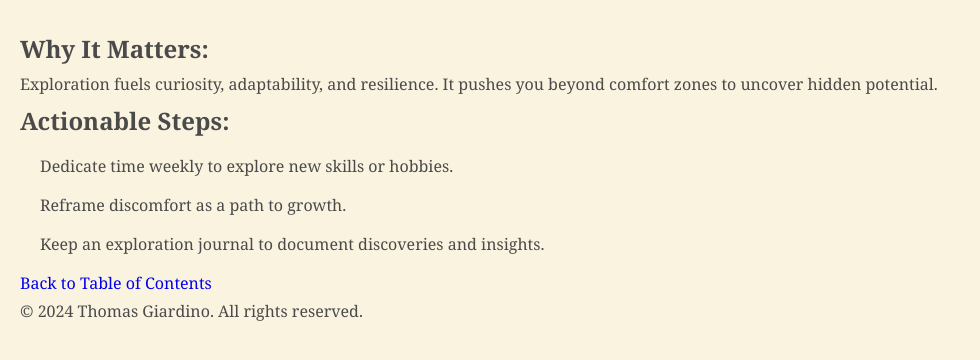
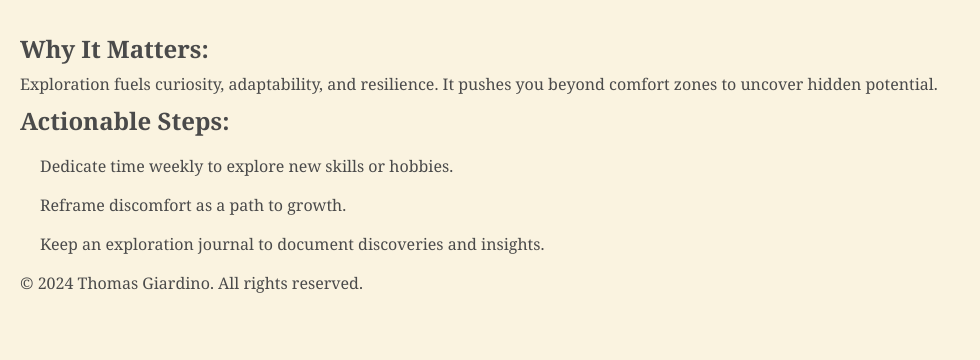
Before and after one commit to DollarAlchemy/Blog1, a plain HTML site: page topics/embrace-exploration.html in a window 1280 px wide. Shown: the part 154-514 px from the top of the page, without its empty margins (0-980 px from the left). Drawn offline with Linux system fonts and the light colour scheme.

Commit message:
Update embrace-exploration.html

```diff
--- a/topics/embrace-exploration.html
+++ b/topics/embrace-exploration.html
@@ -25,7 +25,6 @@
             </ul>
         </section>
         <footer>
-            <p><a href="../index.html">Back to Table of Contents</a></p>
             <p>&copy; 2024 Thomas Giardino. All rights reserved.</p>
         </footer>
     </main>
```
